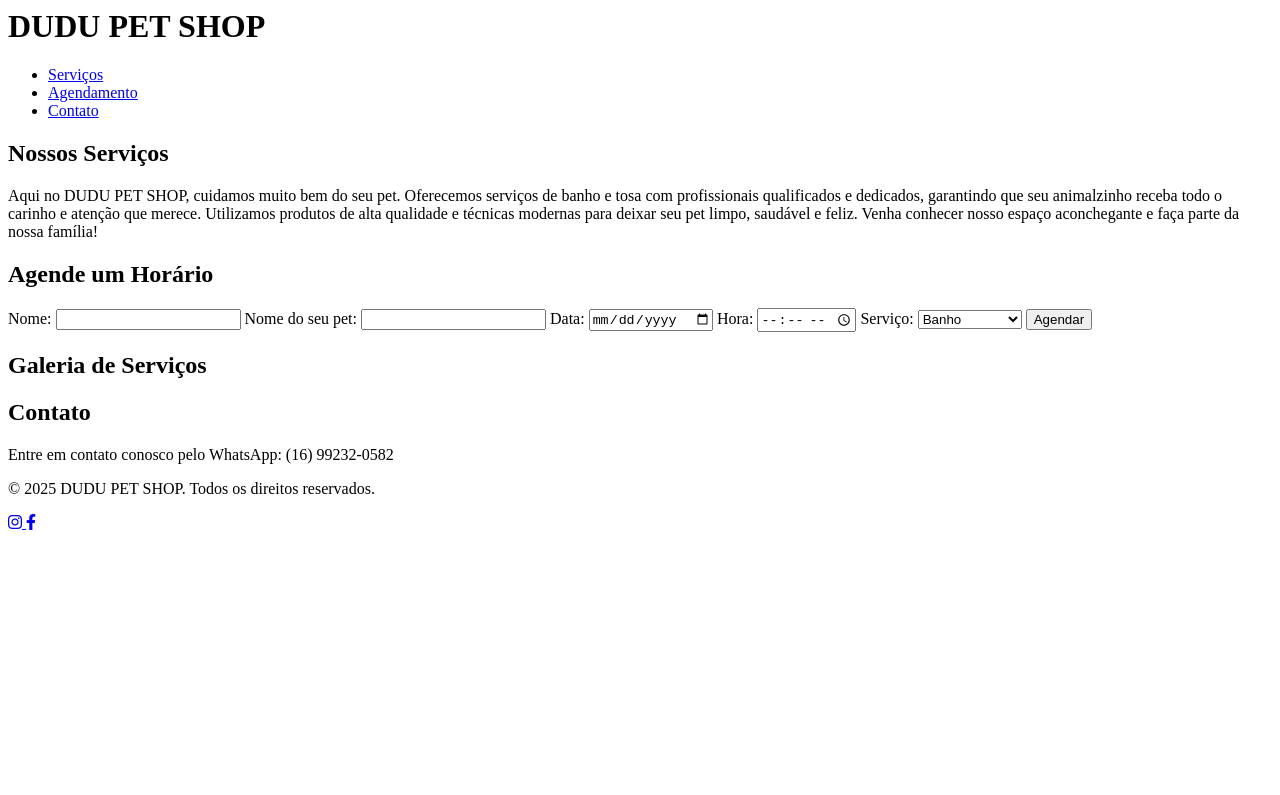
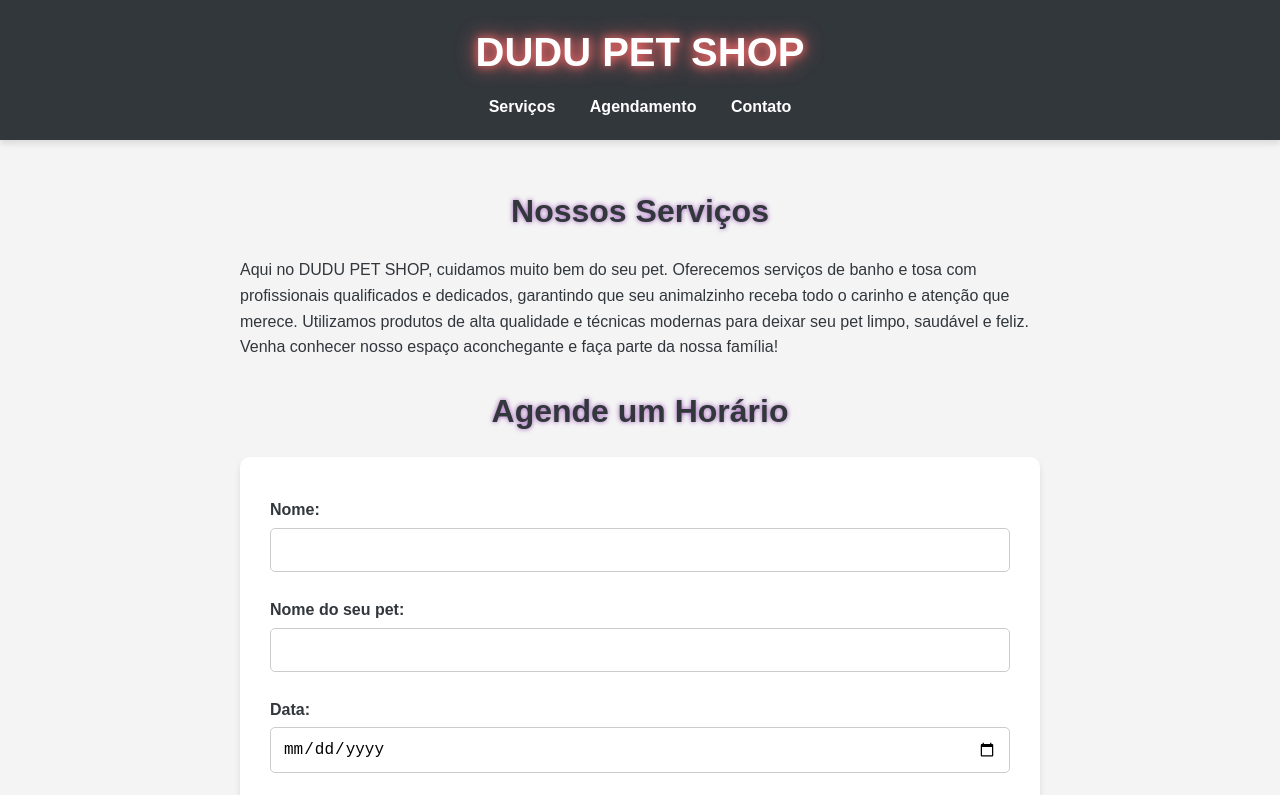
Before and after one commit to joker0751/DUDU-pet-shop, a plain HTML site: page index.html in a window 1280 px wide. Shown: the top 795 px of the page. Drawn offline with Linux system fonts and the light colour scheme.

Commit message:
Update index.html

```diff
--- a/index.html
+++ b/index.html
@@ -6,7 +6,167 @@
     <title>DUDU PET SHOP - Agendamento</title>
     <link rel="stylesheet" href="https://cdnjs.cloudflare.com/ajax/libs/font-awesome/6.0.0-beta3/css/all.min.css">
     <style>
-        /* ... (seu CSS permanece o mesmo) ... */
+        :root {
+            --cor-principal: #32373c;
+            --cor-secundaria: #f4f4f4;
+            --cor-vermelho: #ff6b6b;
+            --cor-roxo: #9b59b6;
+            --cor-verde: #2ecc71;
+            --cor-azul: #3498db;
+            --cor-branco: #ffffff;
+            --cor-sombra: rgba(0, 0, 0, 0.1);
+        }
+
+        body {
+            font-family: 'Arial', sans-serif;
+            margin: 0;
+            padding: 0;
+            background-color: var(--cor-secundaria);
+            color: var(--cor-principal);
+            line-height: 1.6;
+        }
+
+        header {
+            background: var(--cor-principal);
+            color: var(--cor-branco);
+            padding: 20px 0;
+            text-align: center;
+            box-shadow: 0 4px 6px var(--cor-sombra);
+        }
+
+        header h1 {
+            margin: 0;
+            font-size: 2.5rem;
+            text-shadow: 0 0 10px var(--cor-vermelho), 0 0 20px var(--cor-vermelho);
+        }
+
+        nav ul {
+            list-style: none;
+            padding: 0;
+            margin: 10px 0 0;
+        }
+
+        nav ul li {
+            display: inline;
+            margin: 0 15px;
+        }
+
+        nav a {
+            color: var(--cor-branco);
+            text-decoration: none;
+            font-weight: bold;
+            transition: color 0.3s ease;
+        }
+
+        nav a:hover {
+            color: var(--cor-vermelho);
+        }
+
+        main {
+            padding: 20px;
+            max-width: 800px;
+            margin: 0 auto;
+        }
+
+        h2 {
+            color: var(--cor-principal);
+            font-size: 2rem;
+            margin-bottom: 20px;
+            text-align: center;
+            text-shadow: 0 0 5px var(--cor-roxo);
+        }
+
+        form {
+            background: var(--cor-branco);
+            padding: 30px;
+            border-radius: 10px;
+            box-shadow: 0 4px 6px var(--cor-sombra);
+        }
+
+        form label {
+            display: block;
+            margin: 10px 0 5px;
+            color: var(--cor-principal);
+            font-weight: bold;
+        }
+
+        form input,
+        form select {
+            width: 100%;
+            padding: 12px;
+            margin-bottom: 15px;
+            border: 1px solid #ccc;
+            border-radius: 5px;
+            font-size: 1rem;
+            background-color: var(--cor-branco);
+            transition: border-color 0.3s ease, box-shadow 0.3s ease;
+        }
+
+        form input:focus,
+        form select:focus {
+            border-color: var(--cor-roxo);
+            box-shadow: 0 0 8px var(--cor-roxo);
+            outline: none;
+        }
+
+        button {
+            background: var(--cor-principal);
+            color: var(--cor-branco);
+            border: none;
+            padding: 12px 20px;
+            border-radius: 5px;
+            cursor: pointer;
+            font-size: 1rem;
+            font-weight: bold;
+            transition: background 0.3s ease, transform 0.3s ease;
+            box-shadow: 0 4px 6px var(--cor-sombra);
+        }
+
+        button:hover {
+            background: var(--cor-vermelho);
+            transform: translateY(-2px);
+        }
+
+        footer {
+            text-align: center;
+            padding: 20px 0;
+            background: var(--cor-principal);
+            color: var(--cor-branco);
+            margin-top: 40px;
+            box-shadow: 0 -4px 6px var(--cor-sombra);
+        }
+
+        footer p {
+            margin: 0;
+            font-size: 1rem;
+        }
+
+        .social-icons {
+            margin-top: 10px;
+        }
+
+        .social-icons a {
+            color: var(--cor-branco);
+            margin: 0 10px;
+            text-decoration: none;
+            font-size: 1.5rem;
+            transition: color 0.3s ease;
+        }
+
+        .social-icons a:hover {
+            color: var(--cor-vermelho);
+        }
+
+        .galeria {
+            margin-top: 20px;
+            text-align: center;
+        }
+
+        .galeria img {
+            max-width: 100%;
+            border-radius: 10px;
+            box-shadow: 0 4px 6px var(--cor-sombra);
+        }
     </style>
     <script>
         function enviarParaWhatsApp(event) {
```
